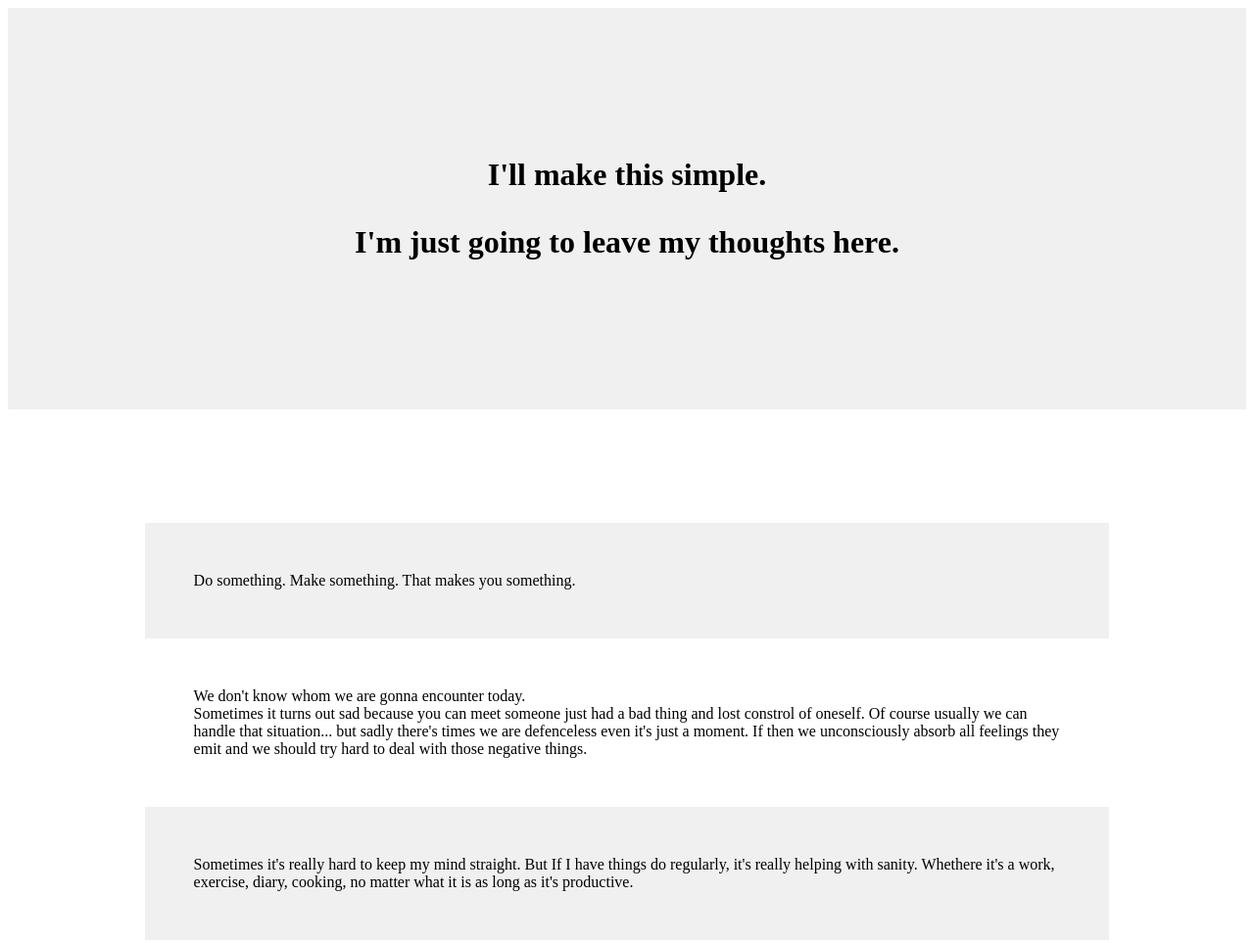
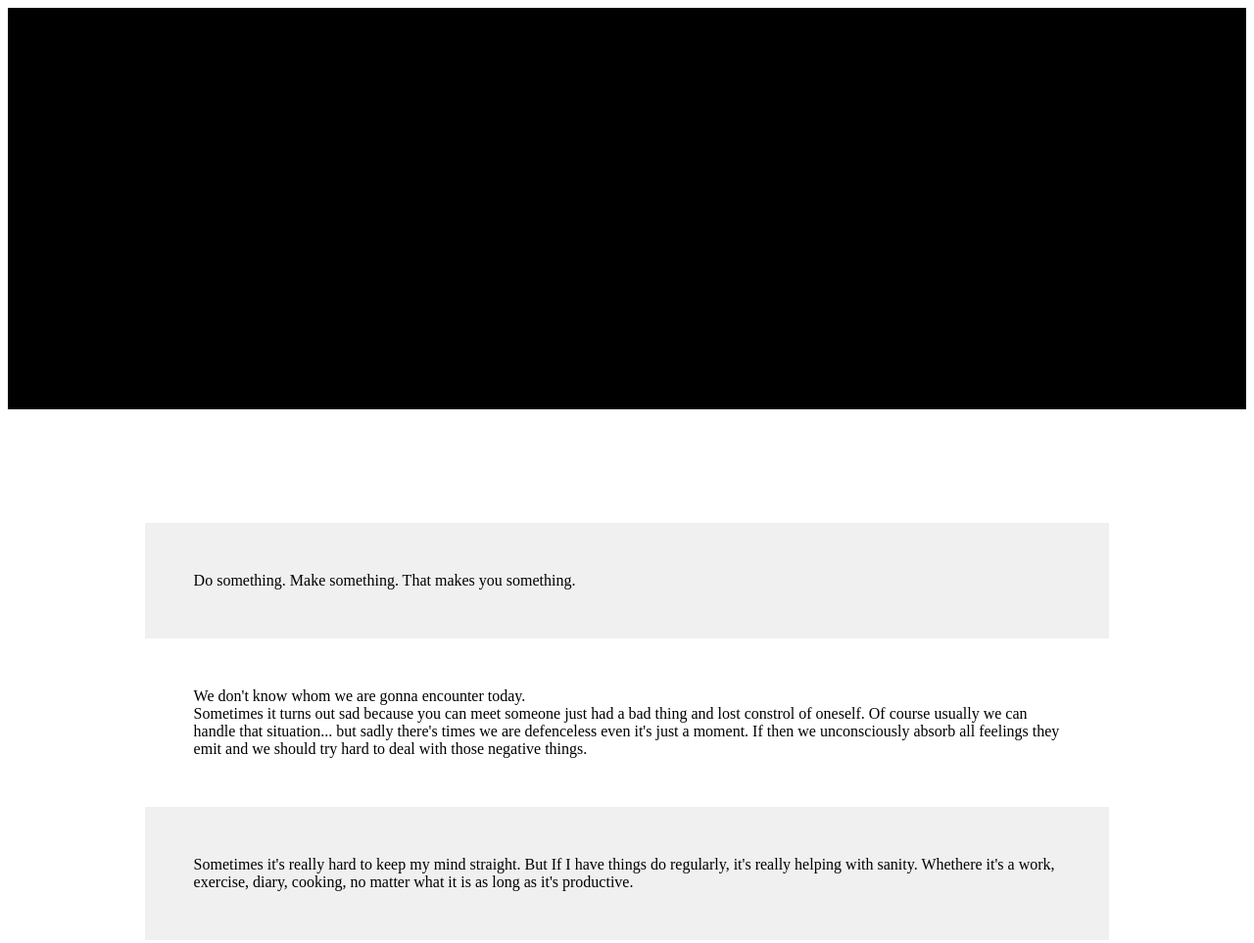
Before and after one commit to r4ythe/Lull4by, a plain HTML site: page logs.html in a window 1280 px wide. Shown: the top 963 px of the page at 98% size. Drawn offline with Linux system fonts and the light colour scheme.

Commit message:
Update logs.html

```diff
--- a/logs.html
+++ b/logs.html
@@ -12,17 +12,17 @@ background-color: #121212;
 body {
   font-size: 150%;
   }
+header {
+text-align: center;
+padding: 120px;
+background-color: #000000;
+}
 .txt-center {
 text-align: center;
 }
 .img-center {
 margin: auto;
 display: block;
-}
-.header {
-text-align: center;
-padding: 120px;
-background-color: #f0f0f0;
 }
 .intro {
 width: 80%;
@@ -58,10 +58,10 @@ background-color: #f0f0f0;
 </head>
 
 <body>
-<div class="header">
+<header>
 <h1><p>I'll make this simple.</p>
 <p>I'm just going to leave my thoughts here.</p></h1>
-</div>
+</header>
 
 <div class="intro">
   <p></p>
```
